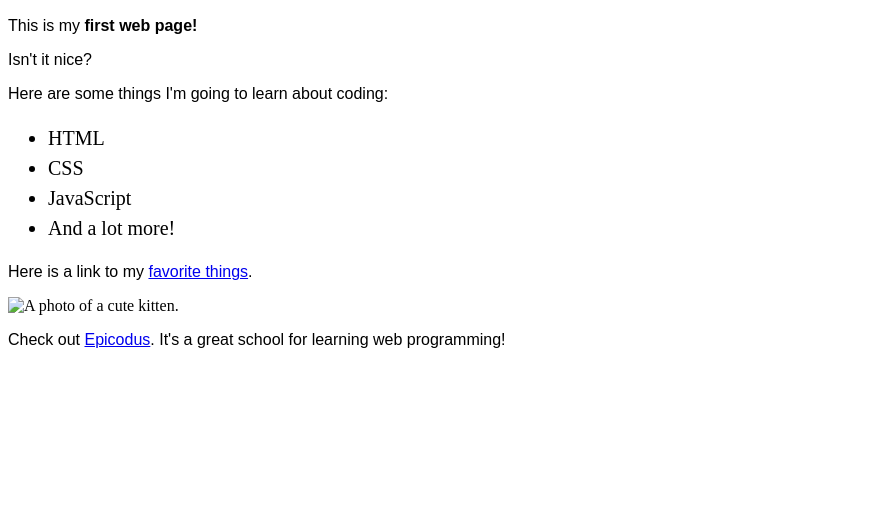
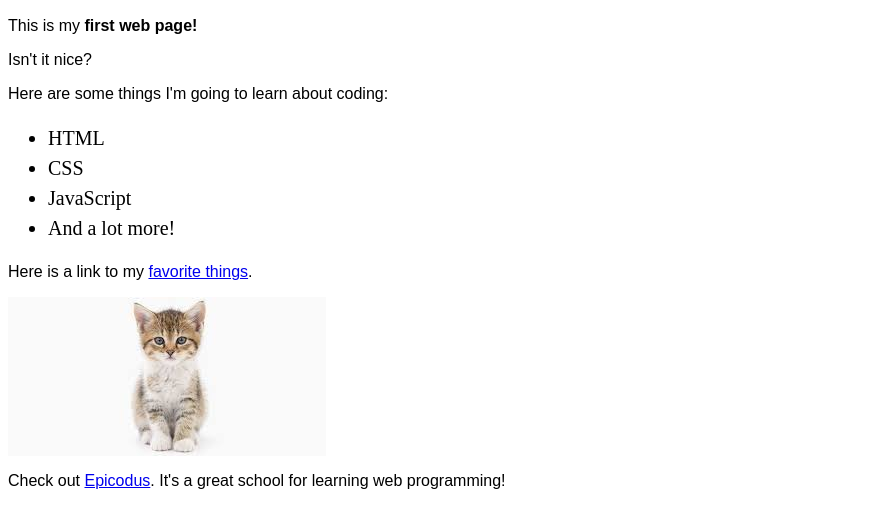
Before and after one commit to boatmountain/Epicodus-Week-1-Day-2, a plain HTML site: page my-first-webpage.html in a window 1280 px wide. Shown: the part 96-624 px from the top of the page, without its empty margins (0-884 px from the left). Drawn offline with Linux system fonts and the light colour scheme.

Commit message:
Add link to kitten image

```diff
--- a/my-first-webpage.html
+++ b/my-first-webpage.html
@@ -20,7 +20,7 @@
                 <li>And a lot more!</li>
             </ul>
             <p>Here is a link to my <a href="favorite-things.html">favorite things</a>.</p>
-            <img src="img/kitten.jpg" alt="A photo of a cute kitten.">
+            <img src="img/kitten.jpeg" alt="A photo of a cute kitten.">
             <p>Check out <a href="http://www.epicodus.com/">Epicodus</a>. It's a great school for learning web programming!</p>
     </body>
 </html>
```
